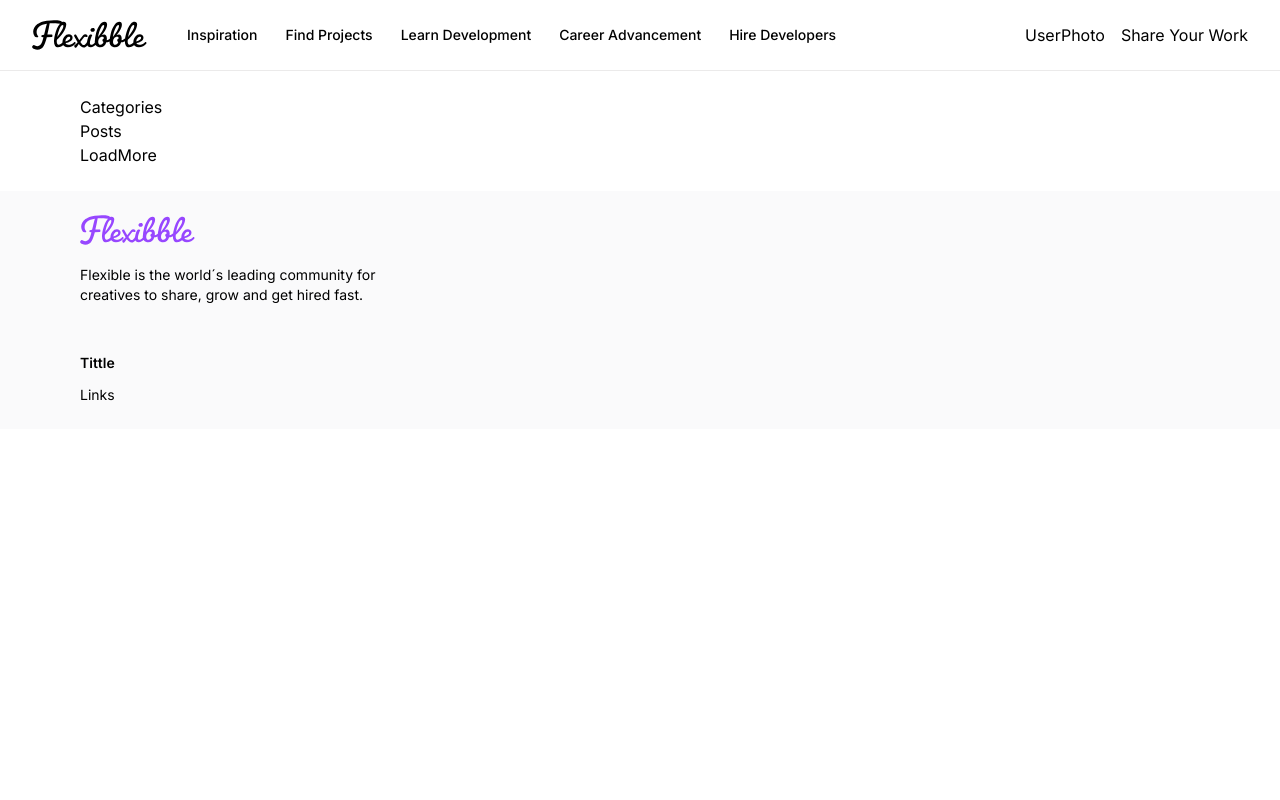
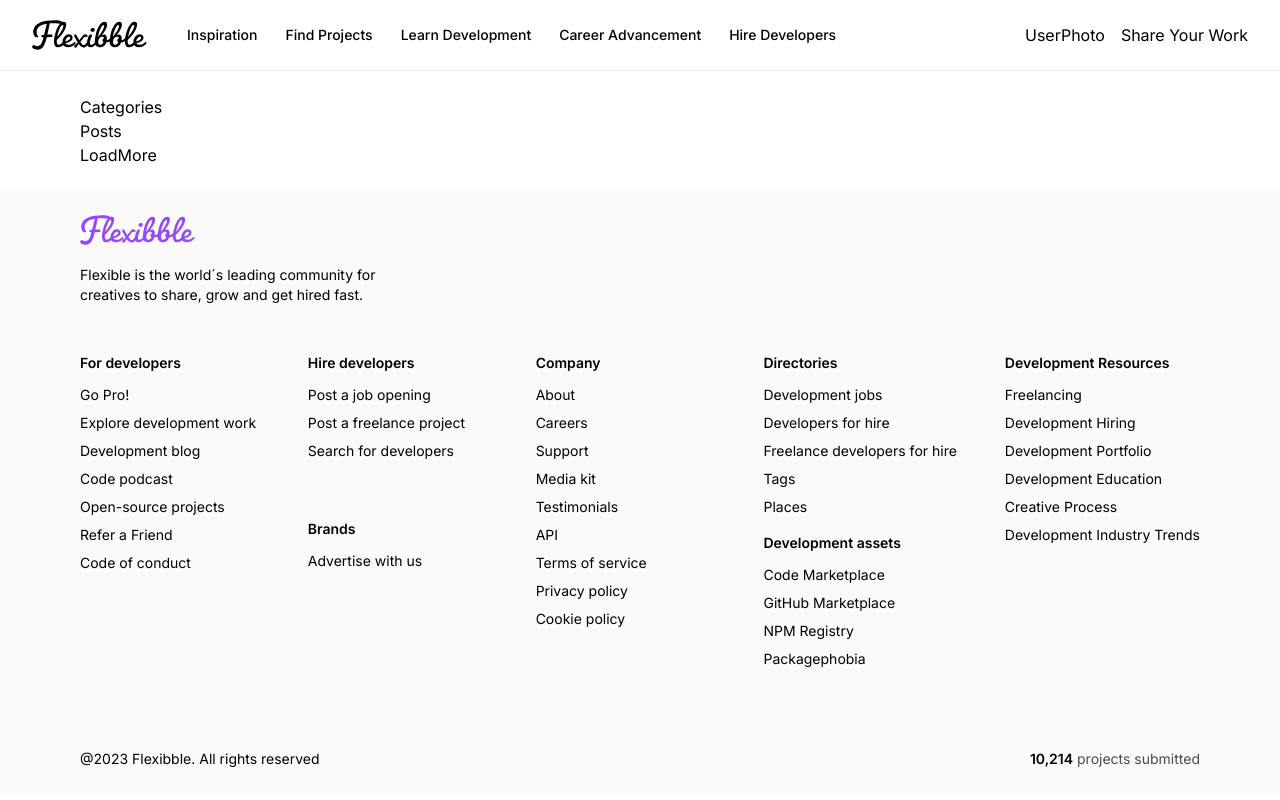
Before and after one commit to fran1014/dribbleapp, a Next.js app: page / in a window 1280 px wide. Built offline with nearby package versions, Linux system fonts and the light colour scheme.

Commit message:
Footer structured completed

```diff
--- a/components/Footer.tsx
+++ b/components/Footer.tsx
@@ -1,11 +1,24 @@
 import { footerLinks } from "@/constants";
 import Image from "next/image";
-import React from "react";
+import Link from "next/link";
 
-const FooterColumn = () => (
+type ColumnProps = {
+  title: string;
+  links: Array<string>;
+};
+
+const FooterColumn = ({ title, links }: ColumnProps) => (
   <div className="footer_column">
-    <h4 className="font-semibold">Tittle</h4>
-    <ul className="flex flex-col gap-2 font-normal">Links</ul>
+    <h4 className="font-semibold">{title}</h4>
+    <ul className="flex flex-col gap-2 font-normal">
+      {" "}
+      {links.map((link) => (
+        <Link href="/" key={link}>
+          {" "}
+          {link}{" "}
+        </Link>
+      ))}{" "}
+    </ul>
   </div>
 );
 
@@ -27,8 +40,46 @@
           </p>
         </div>
         <div className="flex flex-wrap gap-12">
-          <FooterColumn title={footerLinks} />
+          <FooterColumn
+            title={footerLinks[0].title}
+            links={footerLinks[0].links}
+          />
+          <div className="flex-1 flex flex-col gap-4">
+            <FooterColumn
+              title={footerLinks[1].title}
+              links={footerLinks[1].links}
+            />
+            <FooterColumn
+              title={footerLinks[2].title}
+              links={footerLinks[2].links}
+            />
+          </div>
+          <FooterColumn
+            title={footerLinks[3].title}
+            links={footerLinks[3].links}
+          />
+          <div className="flex-1 flex flex-col gap-4">
+            <FooterColumn
+              title={footerLinks[4].title}
+              links={footerLinks[4].links}
+            />
+            <FooterColumn
+              title={footerLinks[5].title}
+              links={footerLinks[5].links}
+            />
+          </div>
+          <FooterColumn
+            title={footerLinks[6].title}
+            links={footerLinks[6].links}
+          />
         </div>
+      </div>
+      <div className="flexBetween footer_copyright">
+        <p>@2023 Flexibble. All rights reserved</p>
+        <p className="text-gray">
+          <span className="text-black font-semibold">10,214</span> projects
+          submitted
+        </p>
       </div>
     </footer>
   );
```
